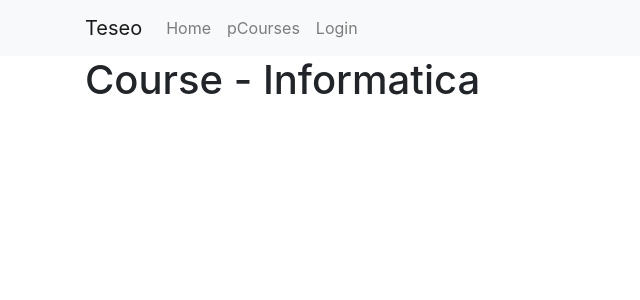
After one commit to paoli7612/teseo, a Django app: a page that uses registro/templates/registro/common.html in a window 1280 px wide. The commit adds this page. Shown: the top 300 px of the page, without its empty margins (0-640 px from the left). Run offline with Django 4.2, Linux system fonts and the light colour scheme; data comes from the database, SQL or seed files in the repository; both versions use the stored data as it was after the commit.

```diff
--- a/registro/models.py
+++ b/registro/models.py
@@ -1,4 +1,5 @@
 from django.db import models
+from django_extensions.db.fields import AutoSlugField
 
 # Create your models here.
 class Student(models.Model):
@@ -8,8 +9,12 @@ class Student(models.Model):
     def __str__(self):
         return self.name + " " + self.surname
 
+
+
 class Course(models.Model):
     name = models.CharField(max_length=16)
+    slug = AutoSlugField(max_length=16, unique=True, populate_from=('name', ))
+    description = models.TextField(null=True, blank=True)
 
     def __str__(self):
         return self.name
--- a/registro/templates/registro/common.html
+++ b/registro/templates/registro/common.html
@@ -26,7 +26,7 @@
                 {% endif %}
               </a>
             </li>
-            {% url 'pCourses' as pCourses %}
+            {% url 'courses' as pCourses %}
             <li class="nav-item {% if request.path == pCourses %} active {% endif %}">
               <a class="nav-link" href="{{ pCourses }}">pCourses</a>
               {% if request.path == pCourses %}
--- /dev/null
+++ b/registro/templates/registro/courses/show.html
@@ -0,0 +1,7 @@
+{% extends 'registro/common.html' %}
+
+{% block content %}
+
+<h1>Course - {{ course.name }}</h1>
+
+{% endblock %}
--- a/registro/urls.py
+++ b/registro/urls.py
@@ -6,5 +6,6 @@ from . import views
 urlpatterns = [
     path('', views.index, name='home'),
     path('login', views.login, name='login'),
-    path('courses', views.courses, name='courses')
+    path('courses', views.courses, name='courses'),
+    path('courses/<slug:slug>', views.course, name='course')
 ]
--- a/registro/views.py
+++ b/registro/views.py
@@ -1,7 +1,6 @@
 from django.shortcuts import render
 from .models import Course
 
-# Create your views here.
 def index(request):
     return render(request, 'registro/index.html')
 
@@ -10,5 +9,10 @@ def courses(request):
         'courses': Course.objects.all()
     })
 
+def course(request, slug):
+    return render(request, 'registro/courses/show.html', {
+        'course': Course.objects.get(slug=slug)
+    })
+
 def login(request):
     return render(request, 'registro/login.html')
```
Also changed, not shown: registro/templates/registro/courses/index.html (+4 -4 lines), db.sqlite3, registro/migrations/0005_course_description.py (added), registro/migrations/0006_alter_course_description.py (added), registro/migrations/0007_alter_course_id.py (added), registro/migrations/0008_course_slug.py (added).
